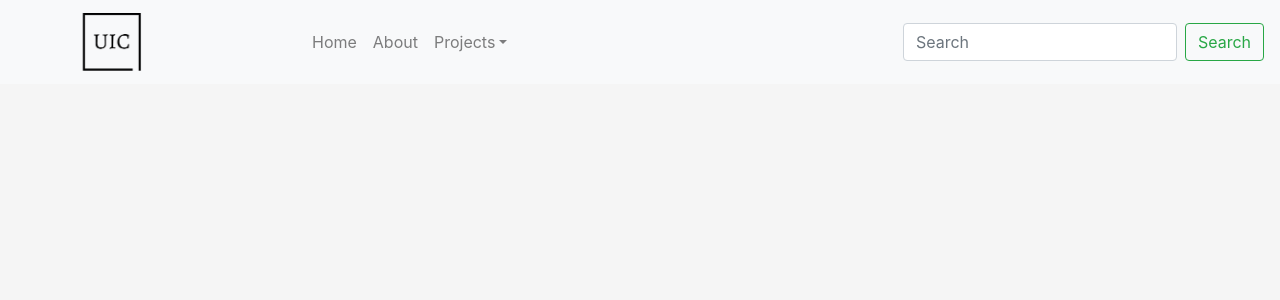
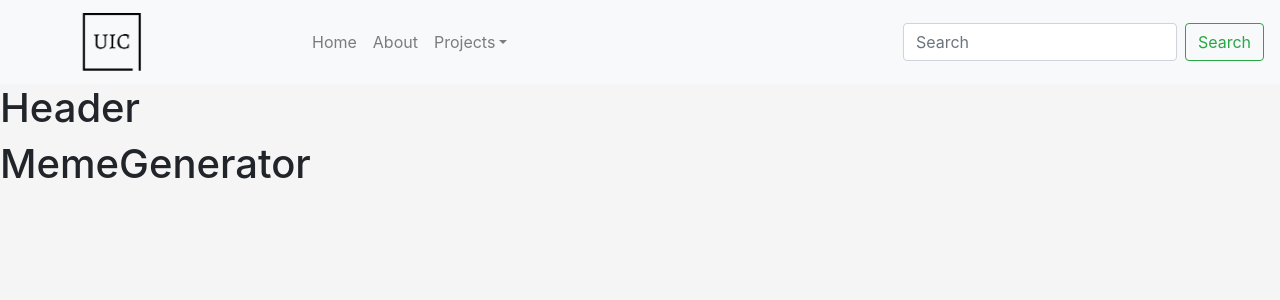
Before and after one commit to Fredrik93/react_tutorial, a React (Create React App) app: page /memegenerator in a window 1280 px wide. Shown: the top 300 px of the page. Built offline with nearby package versions, Linux system fonts and the light colour scheme.

Commit message:
add header and meme component

```diff
--- a/src/App.js
+++ b/src/App.js
@@ -1,4 +1,5 @@
 import React from "react";
+import Header from "./Components/Header";
 import Nav from './Components/Nav'
 import Routing from './Routing'
 
@@ -6,6 +7,7 @@ function App() {
     return (
         <div>
             <Nav />
+            <Header />
             <Routing />
 
         </div>
--- a/src/Components/FormComponent.js
+++ b/src/Components/FormComponent.js
@@ -6,7 +6,7 @@ function FormComponent(props) {
         <main style={{ textAlign: "center", marginTop: "10vh" }} >
             <form >
                 <input style={{ margin: "1vh" }}
-                    value={props.data.firstName}
+                    value={props.firstName}
                     placeholder="First Name"
                     name="firstName"
                     onChange={props.handleChange}
--- a/src/Components/FormsPractice.js
+++ b/src/Components/FormsPractice.js
@@ -39,7 +39,9 @@ class FormsPractice extends React.Component {
     render() {
         return <FormComponent
             handleChange={this.handleChange}
+            //these are doing the same thing but the ... operator is really good. you can also then just say 'props.firstName' instead of props.data.firstName ( in FormComponent)
             data={this.state}
+            {...this.state}
         />
     }
 } export default FormsPractice
--- /dev/null
+++ b/src/Components/Header.js
@@ -0,0 +1,6 @@
+import React from 'react'
+
+function Header() {
+    return <h1>Header </h1>
+}
+export default Header
--- /dev/null
+++ b/src/Components/MemeGenerator/MemeGenerator.js
@@ -0,0 +1,6 @@
+import React from 'react'
+
+function MemeGenerator() {
+    return <h1>MemeGenerator </h1>
+}
+export default MemeGenerator
--- a/src/Components/Nav.js
+++ b/src/Components/Nav.js
@@ -33,7 +33,7 @@ function navigation() {
                         <NavDropdown.Item href="/counter">Counter</NavDropdown.Item>
                         <NavDropdown.Item href="/conditional">Conditional rendering </NavDropdown.Item>
                         <NavDropdown.Item href="/form"> Forms </NavDropdown.Item>
-
+                        <NavDropdown.Item href="/memegenerator" >Meme Generator</NavDropdown.Item>
                     </NavDropdown>
                 </Nav>
                 <Form inline>
--- a/src/Routing.js
+++ b/src/Routing.js
@@ -17,6 +17,7 @@ import ApiData from "./Components/ApiData";
 import Conditional from "./Components/ConditionalRendering/Conditional";
 import Forms from "./Components/Forms";
 import FormsPractice from "./Components/FormsPractice";
+import MemeGenerator from "./Components/MemeGenerator/MemeGenerator";
 
 function Routing() {
     return (
@@ -44,6 +45,7 @@ function Routing() {
                                 <Route path="/conditional" component={Conditional} />
                                 <Route path="/form" component={Forms} />
                                 <Route path="/formspractice" component={FormsPractice} />
+                                <Route path="/memegenerator" component={MemeGenerator} />
                             </div>
                         </div>
                     </>
```
